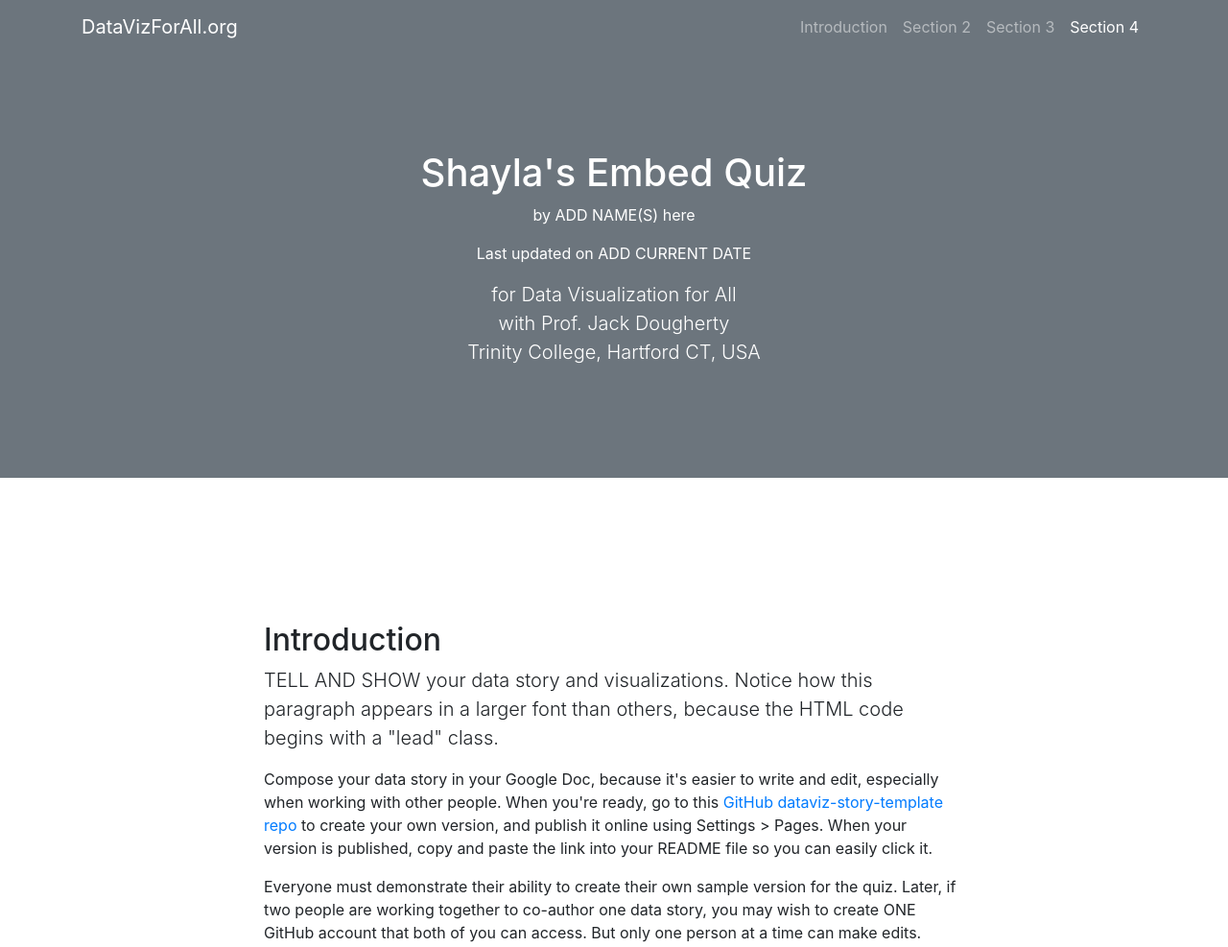
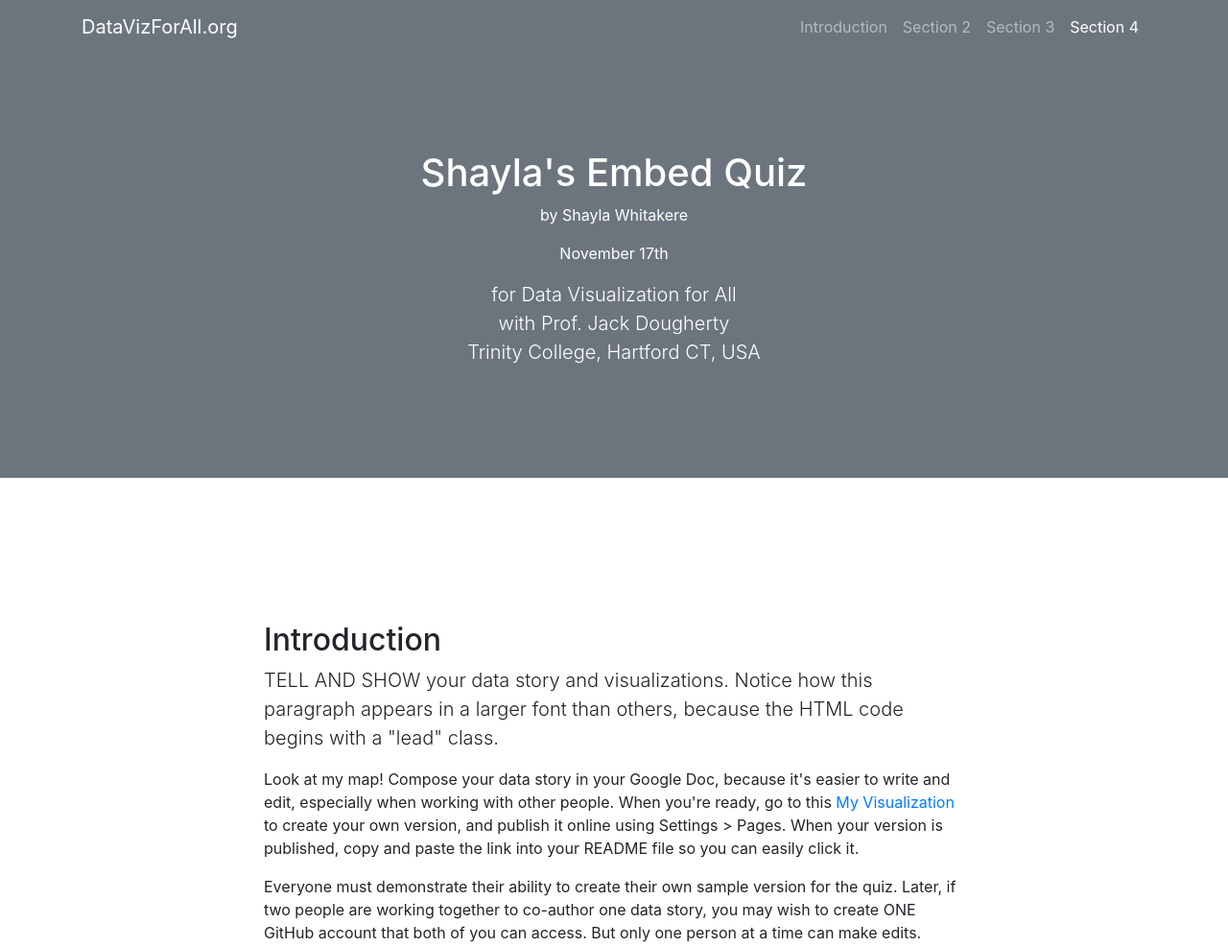
Before and after one commit to swhitaker12/Practice-embed-quiz, a plain HTML site: page index.html in a window 1280 px wide. Shown: the top 987 px of the page at 96% size. Drawn offline with nearby package versions, Linux system fonts and the light colour scheme.

Commit message:
Update index.html

```diff
--- a/index.html
+++ b/index.html
@@ -54,8 +54,8 @@
   <header class="bg-secondary text-white">
     <div class="container text-center">
       <h1>Shayla's Embed Quiz</h1>
-      <p class="Shayla Whitaker">by ADD NAME(S) here</p>
-      <p class="November 17th">Last updated on ADD CURRENT DATE</p>
+      <p class="Shayla Whitaker">by Shayla Whitakere</p>
+      <p class="November 17th">November 17th</p>
       <p class="lead">for Data Visualization for All</br>with Prof. Jack Dougherty</br>Trinity College, Hartford CT, USA</p>
     </div>
   </header>
@@ -68,7 +68,7 @@
           <h2>Introduction</h2>
           <p class="lead">TELL AND SHOW your data story and visualizations. Notice how this paragraph appears in a larger font than others, because the HTML code begins with a "lead" class.</p>
 
-          <p>Compose your data story in your Google Doc, because it's easier to write and edit, especially when working with other people. When you're ready, go to this <a href="https://github.com/DataVizForAll/dataviz-story-template">GitHub dataviz-story-template repo</a> to create your own version, and publish it online using Settings > Pages. When your version is published, copy and paste the link into your README file so you can easily click it.</p>
+          <p>Look at my map! Compose your data story in your Google Doc, because it's easier to write and edit, especially when working with other people. When you're ready, go to this <a href="https://www.datawrapper.de/_/7jtZP/">My Visualization</a> to create your own version, and publish it online using Settings > Pages. When your version is published, copy and paste the link into your README file so you can easily click it.</p>
 
           <p>Everyone must demonstrate their ability to create their own sample version for the quiz. Later, if two people are working together to co-author one data story, you may wish to create ONE GitHub account that both of you can access. But only one person at a time can make edits.</p>
 
```
